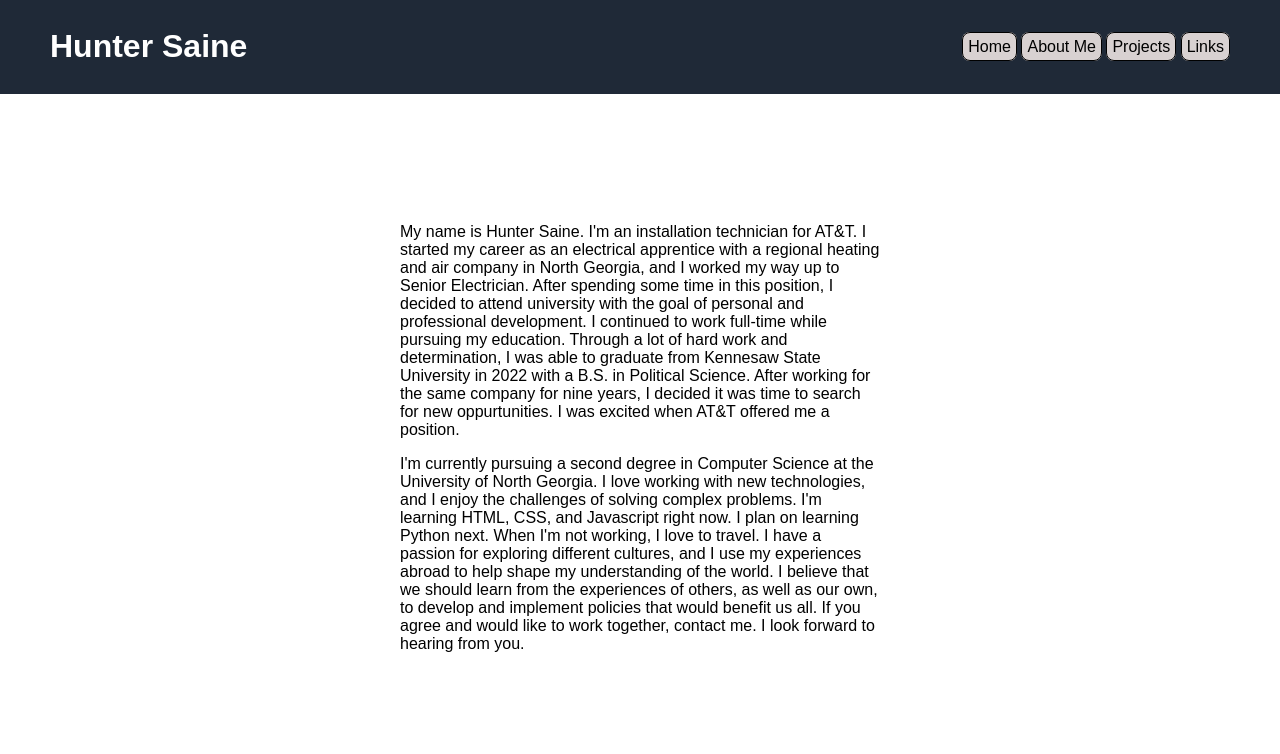
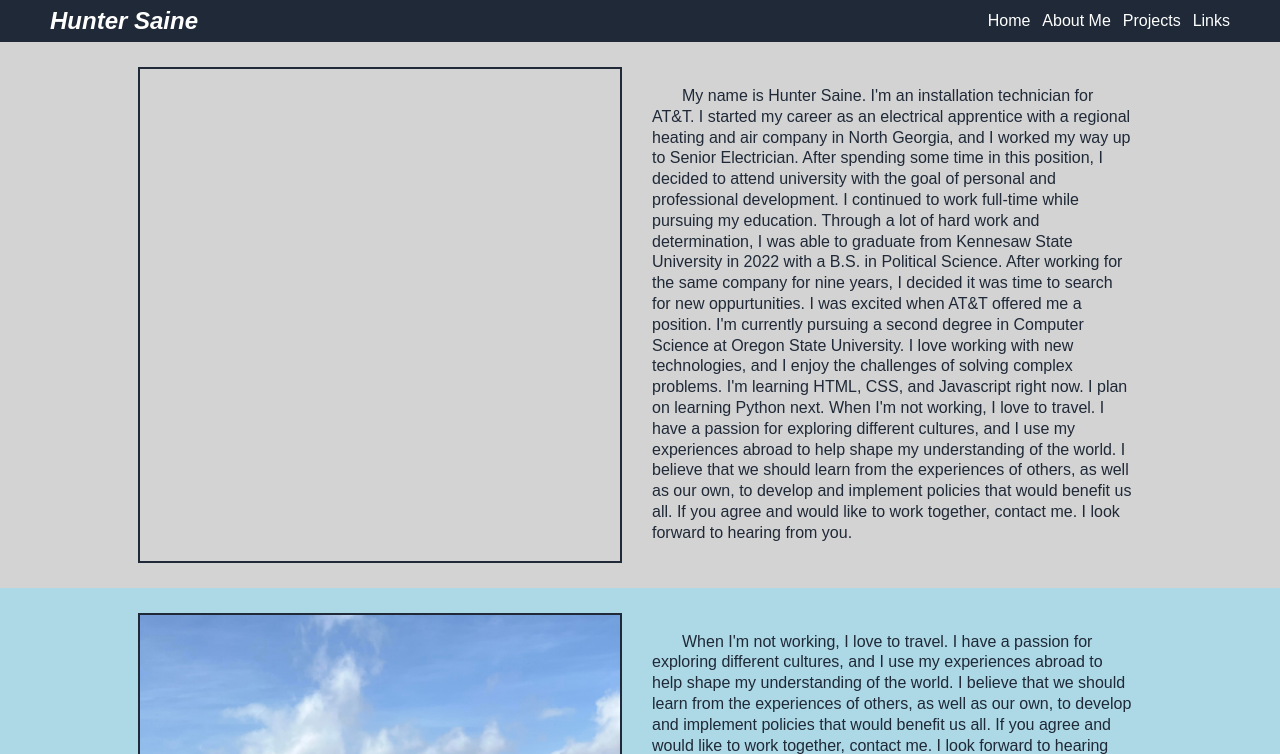
Before and after one commit to HunterSaine/my_site, a plain HTML site: page aboutme.html in a window 1280 px wide. Shown: the top 754 px of the page. Drawn offline with Linux system fonts and the light colour scheme.

Commit message:
changed styling and added 2 image files to include on about me page

```diff
--- a/aboutme.html
+++ b/aboutme.html
@@ -9,7 +9,7 @@
   </head>
   <body>
     <div class="title">
-      <h1>Hunter Saine</h1>
+      <h1 class="logo">Hunter Saine</h1>
       <div class="pagelinks">
         <a class="button" href="index.html">Home</a>
         <a class="button" href="./aboutme.html">About Me</a>
@@ -17,35 +17,55 @@
         <a class="button" href="./links.html">Links</a>
       </div>
     </div>
+    <div class="contentBox">
       <div class="aboutme">
+        <div class="intro">
+          <div class="imageHolder"></div>
+          <div class="textBox">
             <p>
-        My name is Hunter Saine. I'm an installation technician for AT&T. I
-        started my career as an electrical apprentice with a regional heating
-        and air company in North Georgia, and I worked my way up to Senior
-        Electrician. After spending some time in this position, I decided to
-        attend university with the goal of personal and professional
-        development. I continued to work full-time while pursuing my education.
-        Through a lot of hard work and determination, I was able to graduate
-        from Kennesaw State University in 2022 with a B.S. in Political Science.
-        After working for the same company for nine years, I decided it was time
-        to search for new oppurtunities. I was excited when AT&T offered me a
-        position.
+              My name is Hunter Saine. I'm an installation technician for AT&T.
+              I started my career as an electrical apprentice with a regional
+              heating and air company in North Georgia, and I worked my way up
+              to Senior Electrician. After spending some time in this position,
+              I decided to attend university with the goal of personal and
+              professional development. I continued to work full-time while
+              pursuing my education. Through a lot of hard work and
+              determination, I was able to graduate from Kennesaw State
+              University in 2022 with a B.S. in Political Science. After working
+              for the same company for nine years, I decided it was time to
+              search for new oppurtunities. I was excited when AT&T offered me a
+              position. I'm currently pursuing a second degree in Computer
+              Science at Oregon State University. I love working with new
+              technologies, and I enjoy the challenges of solving complex
+              problems. I'm learning HTML, CSS, and Javascript right now. I plan
+              on learning Python next. When I'm not working, I love to travel. I
+              have a passion for exploring different cultures, and I use my
+              experiences abroad to help shape my understanding of the world. I
+              believe that we should learn from the experiences of others, as
+              well as our own, to develop and implement policies that would
+              benefit us all. If you agree and would like to work together,
+              contact me. I look forward to hearing from you.
             </p>
+          </div>
+        </div>
+        <div class="travels">
+          <div><img src="./images/Barcelona pic updated.jpg"></div>
+          <div class="textBox">
             <p>
-        I'm currently pursuing a second degree in Computer Science at the
-        University of North Georgia. I love working with new technologies, and I
-        enjoy the challenges of solving complex problems. I'm learning HTML,
-        CSS, and Javascript right now. I plan on learning Python next. When I'm
-        not working, I love to travel. I have a passion for exploring different
-        cultures, and I use my experiences abroad to help shape my understanding
-        of the world. I believe that we should learn from the experiences of
-        others, as well as our own, to develop and implement policies that would
-        benefit us all. If you agree and would like to work together, contact
-        me. I look forward to hearing from you.
+              When I'm not working, I love to travel. I
+              have a passion for exploring different cultures, and I use my
+              experiences abroad to help shape my understanding of the world. I
+              believe that we should learn from the experiences of others, as
+              well as our own, to develop and implement policies that would
+              benefit us all. If you agree and would like to work together,
+              contact me. I look forward to hearing from you.
             </p>
+        </div>
       </div>
       <div class="center">
         <a class="return" href="./index.html">Return to Homepage</a>
       </div>
+    </div>
+    <div class="footer">Designed by Hunter Saine</div>
   </body>
 </html>
--- a/style.css
+++ b/style.css
@@ -5,6 +5,7 @@ body {
   margin: 0px;
   justify-content: space-between;
   height: 100vh;
+  color: #1f2937;
 }
 .title {
   text-align: center;
@@ -18,27 +19,27 @@ body {
 .logo {
   margin: 0px;
   font-style: italic;
+  font-weight: bold;
+  font-size: 24px;
 }
 .contentBox {
   display: flex;
   flex-direction: column;
+  flex-wrap: wrap;
+  justify-content: space-between;
 }
 .pagelinks {
+  display: flex;
   text-align: center;
+  gap: 12px;
 }
 .button {
   text-align: center;
-  padding: 05px;
-  background-color: rgb(216, 209, 209);
-  border-color: black;
-  border-radius: 8px;
   text-decoration: none;
-  color: black;
-  border-style: solid;
-  border-width: 01px;
+  color: white;
 }
 .button:hover {
-  background-color: rgb(190, 72, 190);
+  color: rgb(190, 72, 190);
 }
 .return {
   color: black;
@@ -49,11 +50,11 @@ body {
   text-decoration-line: underline;
 }
 .linkspagebutton {
-  margin: 10px;
   text-align: center;
-  padding: 05px;
   text-decoration: none;
   color: black;
+  display: flex;
+  flex-direction: column;
 }
 .liststyle {
   margin: 05px;
@@ -62,10 +63,44 @@ body {
 #nobullets {
   list-style: none;
   padding: 5px;
+  background-color: #1f2937;
 }
 .aboutme {
-  text-align: auto;
-  margin: auto 400px;
+  display: flex;
+  justify-content: center;
+
+  flex-direction: column;
+  justify-content: flex-start;
+}
+.intro,
+.travels {
+  display: flex;
+  justify-content: center;
+  gap: 20px;
+  padding: 25px;
+}
+.intro {
+  background-color: lightgray;
+}
+.travels {
+  background-color: lightblue;
+}
+.textBox {
+  display: flex;
+  flex-wrap: wrap;
+  width: 480px;
+  border: #1f2937 solid 0px;
+  padding: 3px 10px;
+  text-indent: 30px;
+  font-size: 16px;
+  line-height: 130%;
+}
+.imageHolder,
+img {
+  display: flex;
+  height: auto;
+  width: 480px;
+  border: solid 2px;
 }
 .center {
   text-align: center;
```
Also changed, not shown: links.html (+4 -1 lines), projects.html (+5 -1 lines), images/Barcelona pic updated.jpg (added), images/Pantheon.jpg (added). Lines whose indentation alone changed are shown as unchanged.
